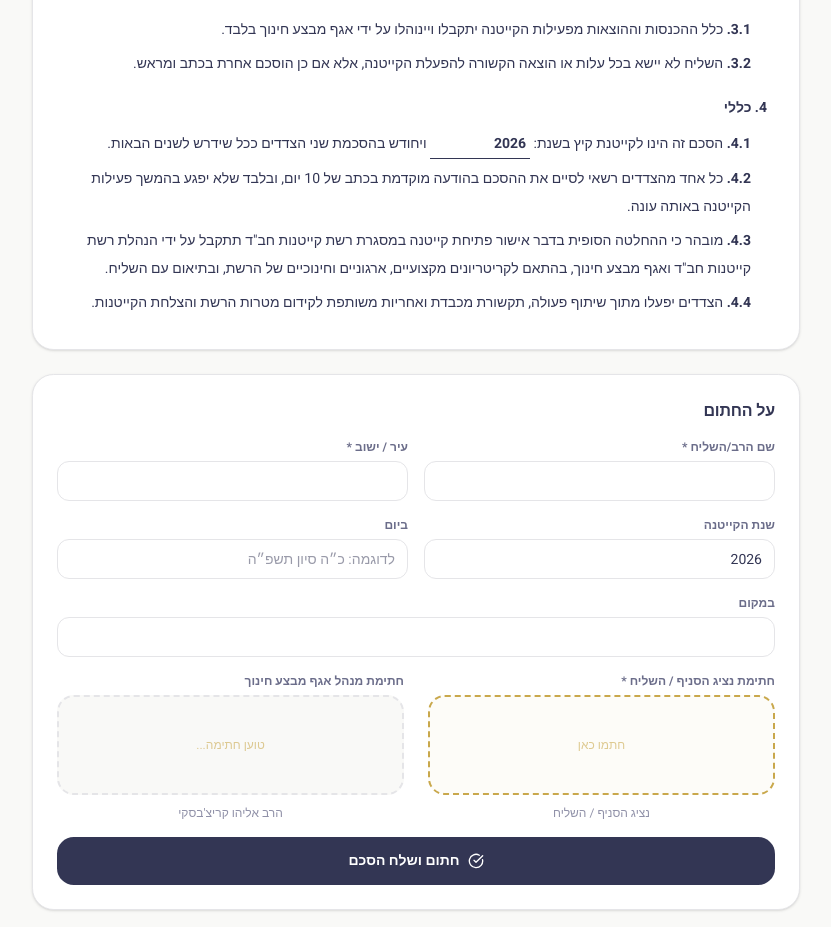
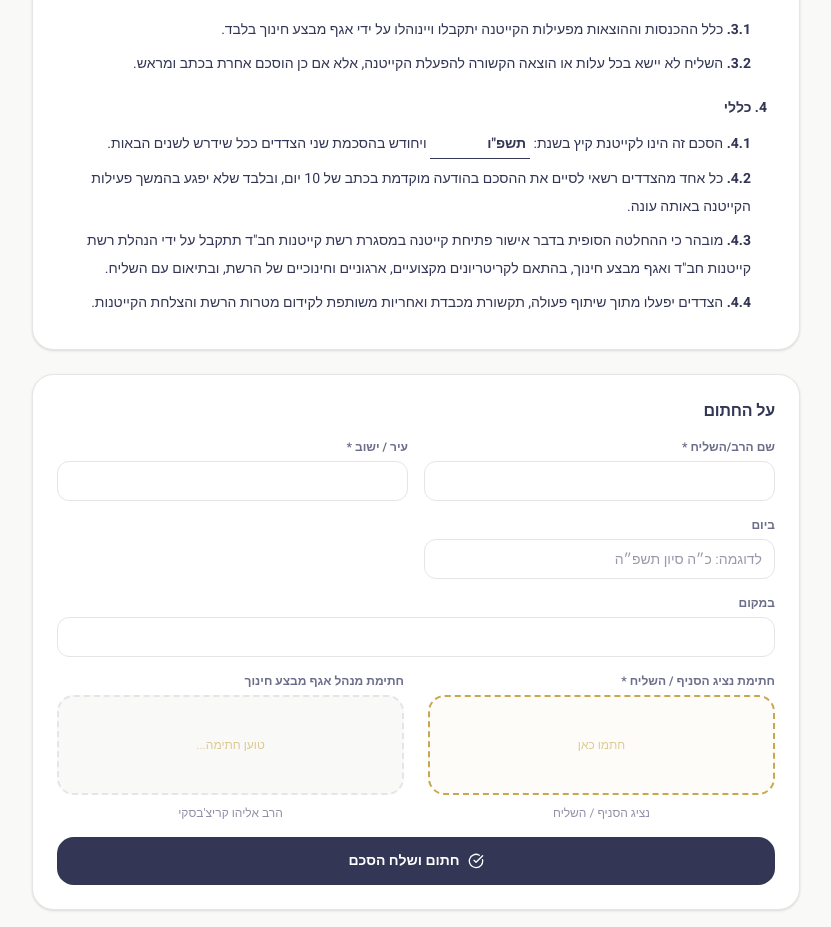
Before and after one commit to sarahager1-png/kaitanot-chabad, a Next.js app: page /agreements/direct-operation in a window 1280 px wide. Shown: the part 1460-2387 px from the top of the page, without its empty margins (224-1055 px from the left). Built offline with nearby package versions, Linux system fonts and the light colour scheme; no server answers; a web font is replaced by a local one.

Commit message:
fix: remove camp_year field from agreements, hardcode tashpav

```diff
--- a/app/agreements/camp-contract/page.tsx
+++ b/app/agreements/camp-contract/page.tsx
@@ -6,7 +6,7 @@ import { CheckCircle, Loader2 } from 'lucide-react'
 
 export default function CampContractPage() {
   const sigRef = useRef<SignatureCanvasRef>(null)
-  const [form, setForm] = useState({ emissary: '', city: '', camp_year: new Date().getFullYear().toString(), sign_day: '', sign_place: '' })
+  const [form, setForm] = useState({ emissary: '', city: '', sign_day: '', sign_place: '' })
   const [submitting, setSubmitting] = useState(false)
   const [done, setDone] = useState(false)
   const [error, setError] = useState<string | null>(null)
@@ -30,7 +30,7 @@ export default function CampContractPage() {
       const res = await fetch('/api/signed-agreements', {
         method: 'POST',
         headers: { 'Content-Type': 'application/json' },
-        body: JSON.stringify({ agreement_type: 'camp-contract', ...form, signature_data: sigRef.current?.toDataURL() }),
+        body: JSON.stringify({ agreement_type: 'camp-contract', ...form, camp_year: 'תשפ"ו', signature_data: sigRef.current?.toDataURL() }),
       })
       if (!res.ok) throw new Error((await res.json()).error)
       setDone(true)
--- a/app/agreements/direct-operation/page.tsx
+++ b/app/agreements/direct-operation/page.tsx
@@ -6,7 +6,7 @@ import { CheckCircle, Loader2 } from 'lucide-react'
 
 export default function DirectOperationPage() {
   const sigRef = useRef<SignatureCanvasRef>(null)
-  const [form, setForm] = useState({ emissary: '', city: '', camp_year: new Date().getFullYear().toString(), sign_day: '', sign_place: '' })
+  const [form, setForm] = useState({ emissary: '', city: '', sign_day: '', sign_place: '' })
   const [submitting, setSubmitting] = useState(false)
   const [done, setDone] = useState(false)
   const [error, setError] = useState<string | null>(null)
@@ -30,7 +30,7 @@ export default function DirectOperationPage() {
       const res = await fetch('/api/signed-agreements', {
         method: 'POST',
         headers: { 'Content-Type': 'application/json' },
-        body: JSON.stringify({ agreement_type: 'direct-operation', ...form, signature_data: sigRef.current?.toDataURL() }),
+        body: JSON.stringify({ agreement_type: 'direct-operation', ...form, camp_year: 'תשפ"ו', signature_data: sigRef.current?.toDataURL() }),
       })
       if (!res.ok) throw new Error((await res.json()).error)
       setDone(true)
@@ -142,7 +142,7 @@ export default function DirectOperationPage() {
                   <span className="font-semibold">4.1. </span>
                   הסכם זה הינו לקייטנת קיץ בשנת:{' '}
                   <span className="inline-block border-b border-[#333654] min-w-[100px] font-semibold px-1">
-                    {form.camp_year}
+                    תשפ&quot;ו
                   </span>
                   {' '}ויחודש בהסכמת שני הצדדים ככל שידרש לשנים הבאות.
                 </li>
@@ -168,11 +168,6 @@ export default function DirectOperationPage() {
             <div className="flex flex-col gap-1.5">
               <label htmlFor="do-city" className="text-xs font-bold text-[#6B6D8A]">עיר / ישוב *</label>
               <input id="do-city" title="עיר או ישוב" value={form.city} onChange={e => setForm(p => ({ ...p, city: e.target.value }))}
-                className="h-10 rounded-lg border border-[#E5E5E8] px-3 text-sm focus:border-[#00B1AE] focus:outline-none" />
-            </div>
-            <div className="flex flex-col gap-1.5">
-              <label htmlFor="do-year" className="text-xs font-bold text-[#6B6D8A]">שנת הקייטנה</label>
-              <input id="do-year" title="שנת הקייטנה" value={form.camp_year} onChange={e => setForm(p => ({ ...p, camp_year: e.target.value }))}
                 className="h-10 rounded-lg border border-[#E5E5E8] px-3 text-sm focus:border-[#00B1AE] focus:outline-none" />
             </div>
             <div className="flex flex-col gap-1.5">
```
